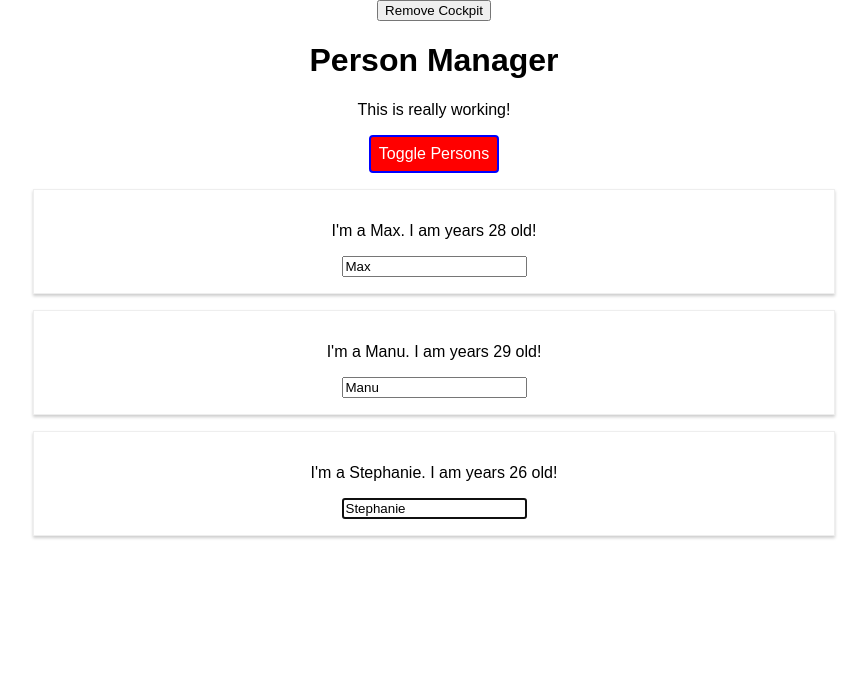
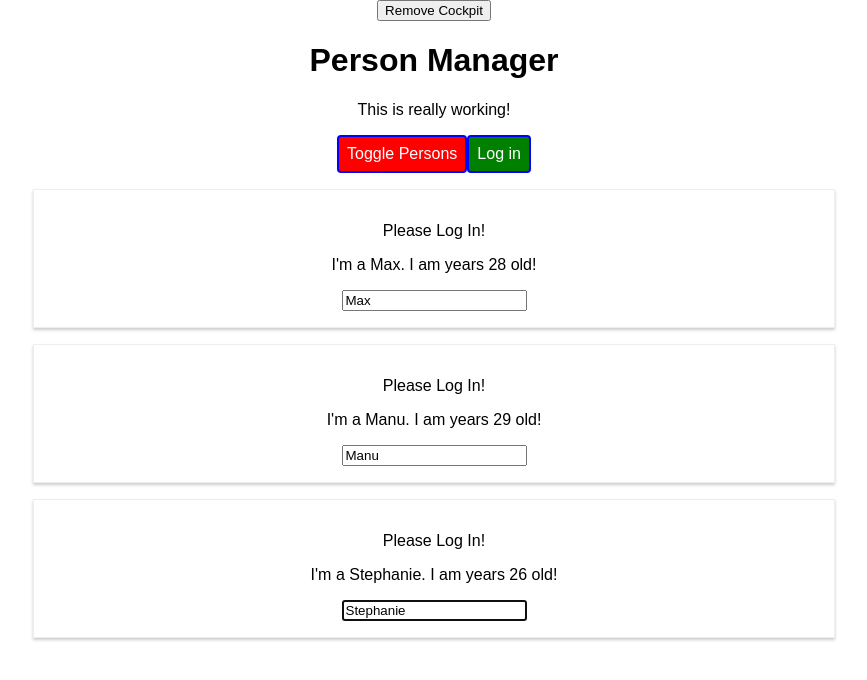
Before and after one commit to skyrites/react-guid, a React app: page / in a window 1280 px wide. Shown: the top 680 px of the page, without its empty margins (206-1073 px from the left). Built offline with nearby package versions, Linux system fonts and the light colour scheme.

Commit message:
Understanding Prop Chain Problems

```diff
--- a/src/components/Cockpit/Cockpit.js
+++ b/src/components/Cockpit/Cockpit.js
@@ -46,6 +46,7 @@
       <button ref={toggleBtnRef} className={btnClass} onClick={props.clicked}>
         Toggle Persons
       </button>
+      <button onClick={props.login}>Log in</button>
     </div>
   );
 };
--- a/src/components/Persons/Person/Person.js
+++ b/src/components/Persons/Person/Person.js
@@ -20,6 +20,7 @@
 
     return (
       <Aux>
+        {this.props.isAuth ? <p>Authenticated!</p> : <p>Please Log In!</p>}
         <p onClick={this.props.click}>
           I'm a {this.props.name}. I am years {this.props.age} old!
         </p>
--- a/src/components/Persons/Persons.js
+++ b/src/components/Persons/Persons.js
@@ -52,6 +52,7 @@
           age={person.age}
           key={person.id}
           changed={(event) => this.props.changed(event, person.id)}
+          isAuth={this.props.isAuthenticated}
         />
       );
     });
--- a/src/containers/App.js
+++ b/src/containers/App.js
@@ -22,6 +22,7 @@
     showPersons: false,
     showCockpit: true,
     changeCounter: 0,
+    authenticated: false,
   };
 
   static getDerivedStateFromProps(props, state) {
@@ -80,6 +81,11 @@
     const doesShow = this.state.showPersons;
     this.setState({ showPersons: !doesShow });
   };
+
+  loginHandler = () => {
+    this.setState({ authenticated: true });
+  };
+
   render() {
     console.log('[App.js] render');
 
@@ -91,6 +97,7 @@
           persons={this.state.persons}
           clicked={this.deletePersonHandler}
           changed={this.nameChangedHandler}
+          isAuthenticated={this.state.authenticated}
         />
       );
     }
@@ -110,6 +117,7 @@
             showPersons={this.state.showPersons}
             personsLength={this.state.persons.length}
             clicked={this.togglePersonsHandler}
+            login={this.loginHandler}
           />
         ) : null}
         {persons}
```
